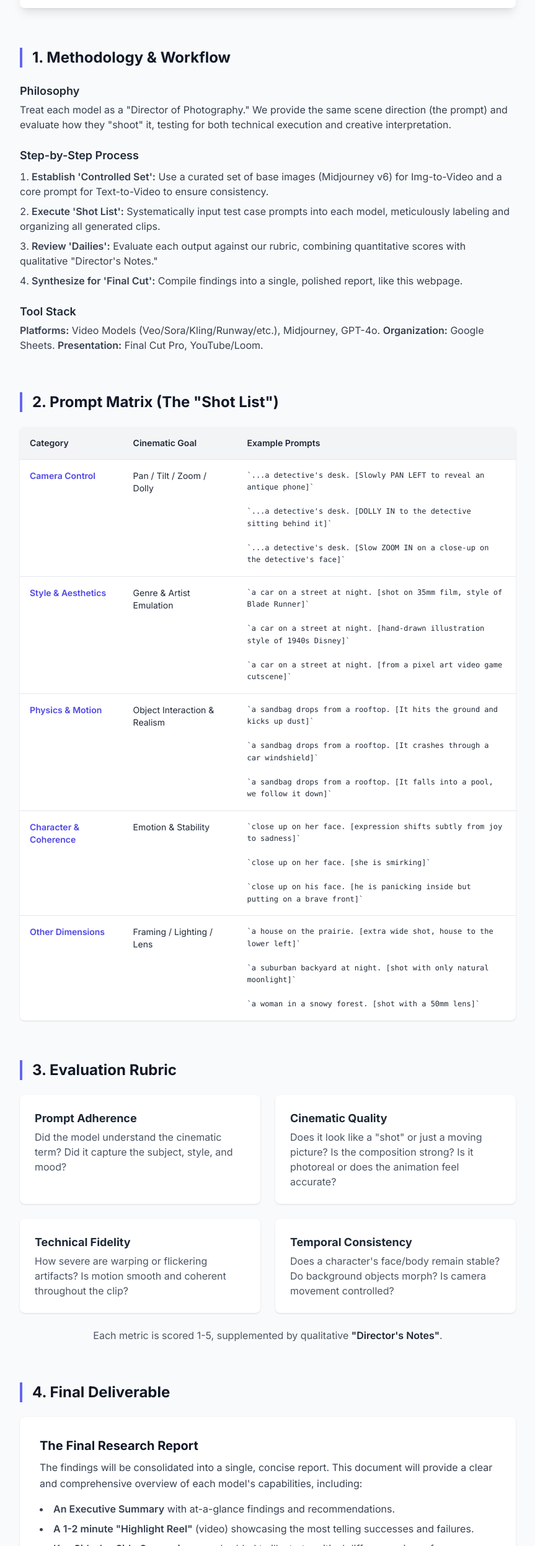
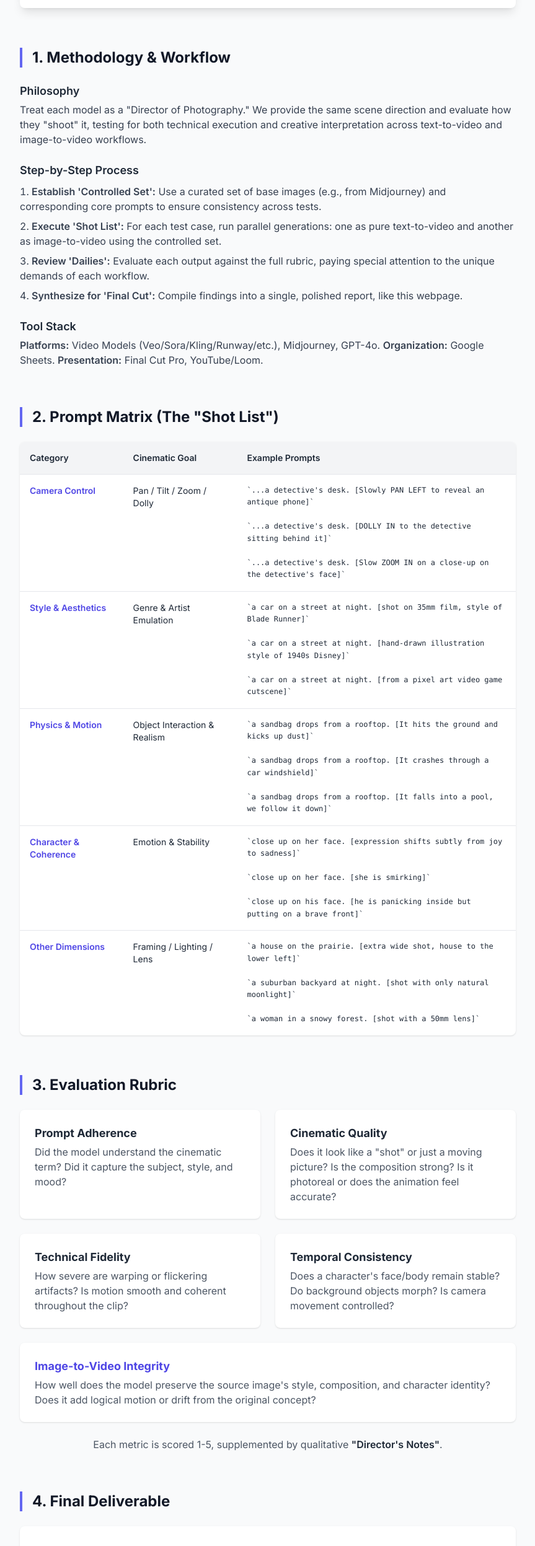
Before and after one commit to harveyspector64/ResearchBrief, a plain HTML site: page index.html in a window 1280 px wide. Shown: the part 1152-3647 px from the top of the page at 62% size, without its empty margins (208-1071 px from the left). Drawn offline with nearby package versions, Linux system fonts and the light colour scheme.

Commit message:
Update index.html

```diff
--- a/index.html
+++ b/index.html
@@ -66,7 +66,7 @@
             <h3 class="text-2xl font-bold text-gray-900 mb-6 border-l-4 border-indigo-500 pl-4">Conceptual Demo Reel</h3>
             <div class="bg-white p-4 rounded-lg shadow-lg">
                 <div class="video-container">
-                    <iframe width="560" height="315" src="https://www.youtube.com/embed/aTwuZh5eSnY?si=BQJwvfdXkZKXdkYQ" title="YouTube video player" frameborder="0" allow="accelerometer; autoplay; clipboard-write; encrypted-media; gyroscope; picture-in-picture; web-share" referrerpolicy="strict-origin-when-cross-origin" allowfullscreen></iframe>
+                    <iframe src="https://www.youtube.com/embed/aTwuZh5eSnY?si=BQJwvfdXkZKXdkYQ" title="YouTube video player" frameborder="0" allow="accelerometer; autoplay; clipboard-write; encrypted-media; gyroscope; picture-in-picture; web-share" referrerpolicy="strict-origin-when-cross-origin" allowfullscreen></iframe>
                 </div>
             </div>
         </section>
@@ -77,14 +77,14 @@
             <div class="space-y-6">
                 <div>
                     <h4 class="font-semibold text-lg text-gray-800">Philosophy</h4>
-                    <p class="text-gray-700 mt-1">Treat each model as a "Director of Photography." We provide the same scene direction (the prompt) and evaluate how they "shoot" it, testing for both technical execution and creative interpretation.</p>
+                    <p class="text-gray-700 mt-1">Treat each model as a "Director of Photography." We provide the same scene direction and evaluate how they "shoot" it, testing for both technical execution and creative interpretation across text-to-video and image-to-video workflows.</p>
                 </div>
                 <div>
                     <h4 class="font-semibold text-lg text-gray-800">Step-by-Step Process</h4>
                     <ol class="list-decimal list-inside mt-2 text-gray-700 space-y-2">
-                        <li><strong class="font-semibold">Establish 'Controlled Set':</strong> Use a curated set of base images (Midjourney v6) for Img-to-Video and a core prompt for Text-to-Video to ensure consistency.</li>
-                        <li><strong class="font-semibold">Execute 'Shot List':</strong> Systematically input test case prompts into each model, meticulously labeling and organizing all generated clips.</li>
-                        <li><strong class="font-semibold">Review 'Dailies':</strong> Evaluate each output against our rubric, combining quantitative scores with qualitative "Director's Notes."</li>
+                        <li><strong class="font-semibold">Establish 'Controlled Set':</strong> Use a curated set of base images (e.g., from Midjourney) and corresponding core prompts to ensure consistency across tests.</li>
+                        <li><strong class="font-semibold">Execute 'Shot List':</strong> For each test case, run parallel generations: one as pure text-to-video and another as image-to-video using the controlled set.</li>
+                        <li><strong class="font-semibold">Review 'Dailies':</strong> Evaluate each output against the full rubric, paying special attention to the unique demands of each workflow.</li>
                         <li><strong class="font-semibold">Synthesize for 'Final Cut':</strong> Compile findings into a single, polished report, like this webpage.</li>
                     </ol>
                 </div>
@@ -161,7 +161,7 @@
         <!-- Evaluation Rubric -->
         <section class="mb-16 fade-in-section" style="animation-delay: 0.6s;">
             <h3 class="text-2xl font-bold text-gray-900 mb-6 border-l-4 border-indigo-500 pl-4">3. Evaluation Rubric</h3>
-            <div class="grid md:grid-cols-2 gap-6">
+            <div class="grid grid-cols-1 md:grid-cols-2 gap-6">
                 <div class="bg-white p-6 rounded-lg shadow">
                     <h4 class="font-bold text-lg">Prompt Adherence</h4>
                     <p class="text-gray-600 mt-1">Did the model understand the cinematic term? Did it capture the subject, style, and mood?</p>
@@ -177,6 +177,10 @@
                 <div class="bg-white p-6 rounded-lg shadow">
                     <h4 class="font-bold text-lg">Temporal Consistency</h4>
                     <p class="text-gray-600 mt-1">Does a character's face/body remain stable? Do background objects morph? Is camera movement controlled?</p>
+                </div>
+                <div class="bg-white p-6 rounded-lg shadow md:col-span-2">
+                    <h4 class="font-bold text-lg text-indigo-600">Image-to-Video Integrity</h4>
+                    <p class="text-gray-600 mt-1">How well does the model preserve the source image's style, composition, and character identity? Does it add logical motion or drift from the original concept?</p>
                 </div>
             </div>
              <p class="text-center mt-6 text-gray-600">Each metric is scored 1-5, supplemented by qualitative <strong class="font-semibold text-gray-800">"Director's Notes"</strong>.</p>
```
